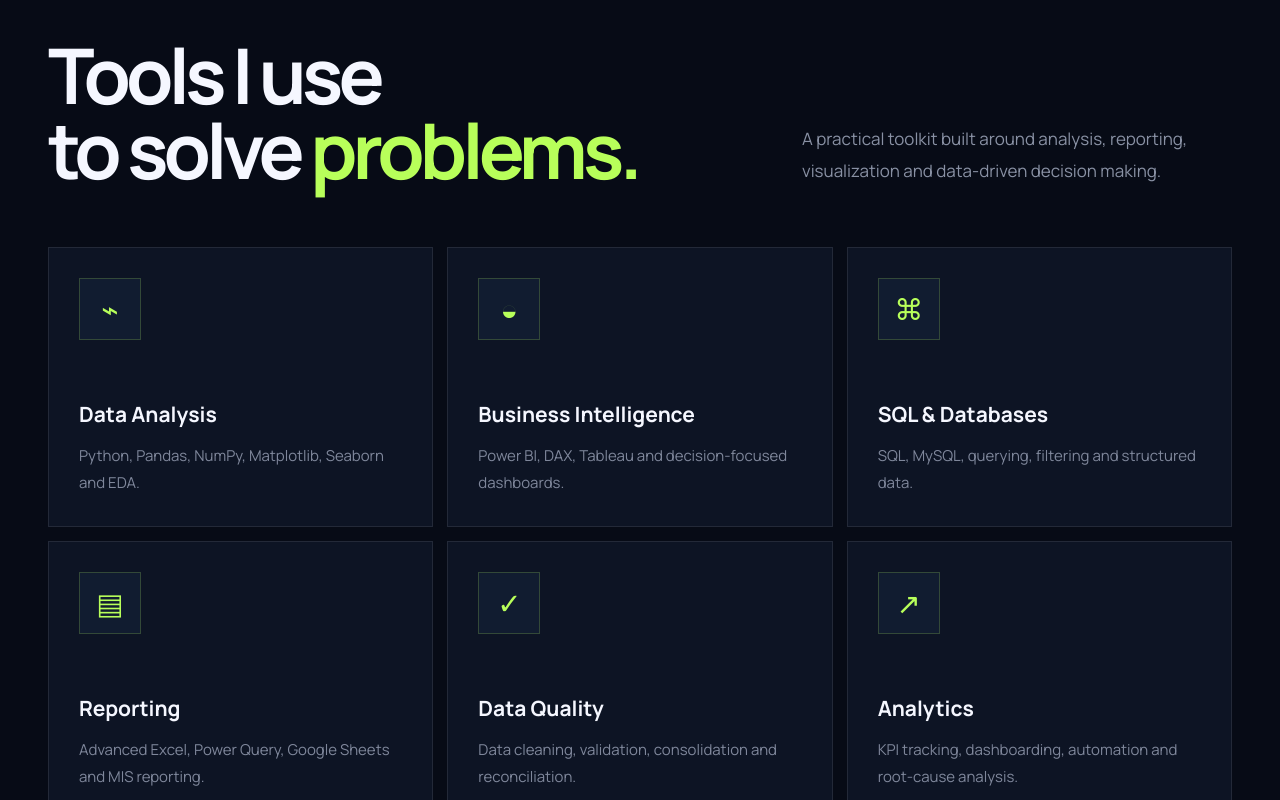
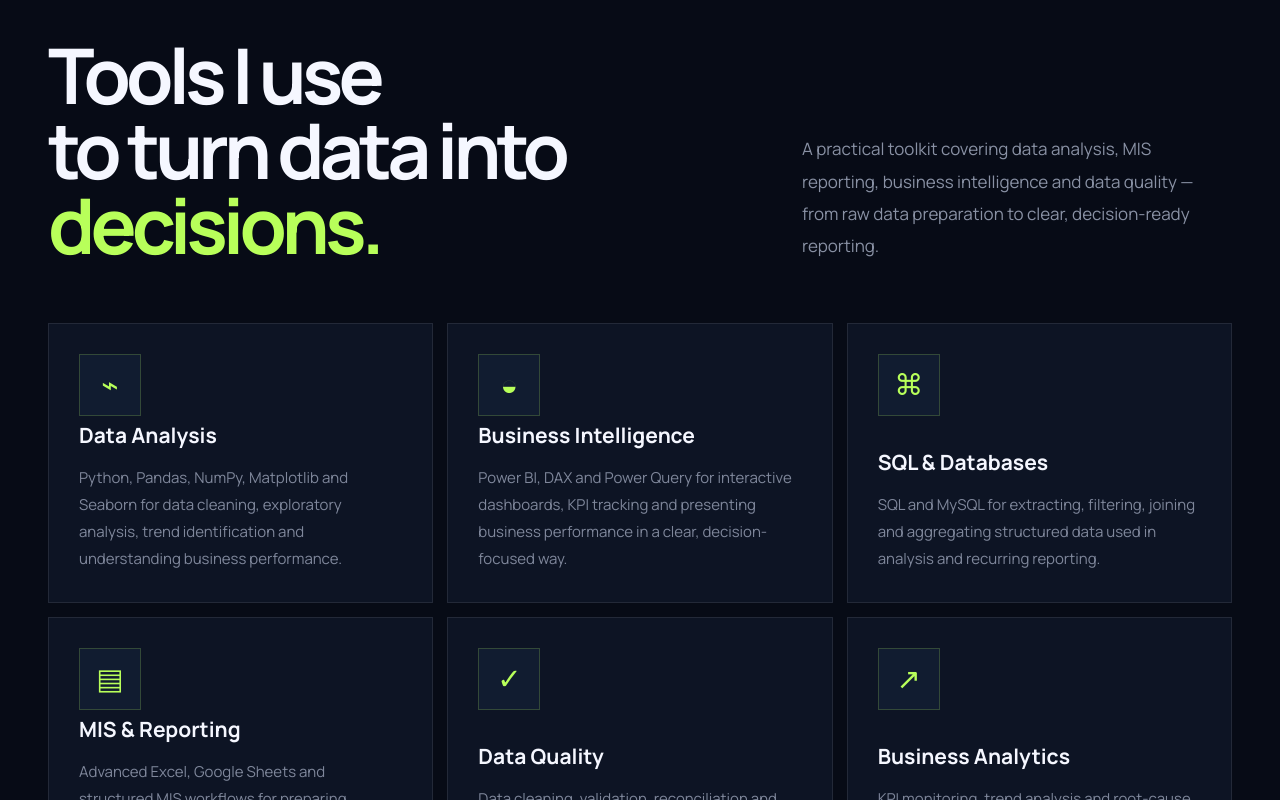
Before and after one commit to kalpana-eng/Portfolio-Sambhav, a React (Vite) app: page / in a window 1280 px wide. Shown: the part 2160-2960 px from the top of the page. Built offline with nearby package versions, Linux system fonts and the light colour scheme.

Commit message:
Improved the tool section  for portfolio

```diff
--- a/src/App.jsx
+++ b/src/App.jsx
@@ -4,32 +4,38 @@
   const skills = [
   {
     title: "Data Analysis",
-      description: "Python, Pandas, NumPy, Matplotlib, Seaborn and EDA.",
+    description:
+      "Python, Pandas, NumPy, Matplotlib and Seaborn for data cleaning, exploratory analysis, trend identification and understanding business performance.",
     icon: "⌁",
   },
   {
     title: "Business Intelligence",
-      description: "Power BI, DAX, Tableau and decision-focused dashboards.",
+    description:
+      "Power BI, DAX and Power Query for interactive dashboards, KPI tracking and presenting business performance in a clear, decision-focused way.",
     icon: "◒",
   },
   {
     title: "SQL & Databases",
-      description: "SQL, MySQL, querying, filtering and structured data.",
+    description:
+      "SQL and MySQL for extracting, filtering, joining and aggregating structured data used in analysis and recurring reporting.",
     icon: "⌘",
   },
   {
-      title: "Reporting",
-      description: "Advanced Excel, Power Query, Google Sheets and MIS reporting.",
+    title: "MIS & Reporting",
+    description:
+      "Advanced Excel, Google Sheets and structured MIS workflows for preparing recurring reports, consolidating information and monitoring operations.",
     icon: "▤",
   },
   {
     title: "Data Quality",
-      description: "Data cleaning, validation, consolidation and reconciliation.",
+    description:
+      "Data cleaning, validation, reconciliation and consistency checks to improve the accuracy and reliability of reports and dashboards.",
     icon: "✓",
   },
   {
-      title: "Analytics",
-      description: "KPI tracking, dashboarding, automation and root-cause analysis.",
+    title: "Business Analytics",
+    description:
+      "KPI monitoring, trend analysis and root-cause analysis to identify performance patterns and turn data into practical business insights.",
     icon: "↗",
   },
 ];
@@ -241,13 +247,15 @@
             <h2>
               Tools I use
               <br />
-              to solve <span>problems.</span>
+              to turn data into <span>decisions.</span>
             </h2>
           </div>
 
           <p>
-            A practical toolkit built around analysis, reporting,
-            visualization and data-driven decision making.
+
+  A practical toolkit covering data analysis, MIS reporting,
+  business intelligence and data quality — from raw data preparation
+  to clear, decision-ready reporting.
 </p>
         </div>
 
```
Lines whose indentation alone changed are shown as unchanged.
